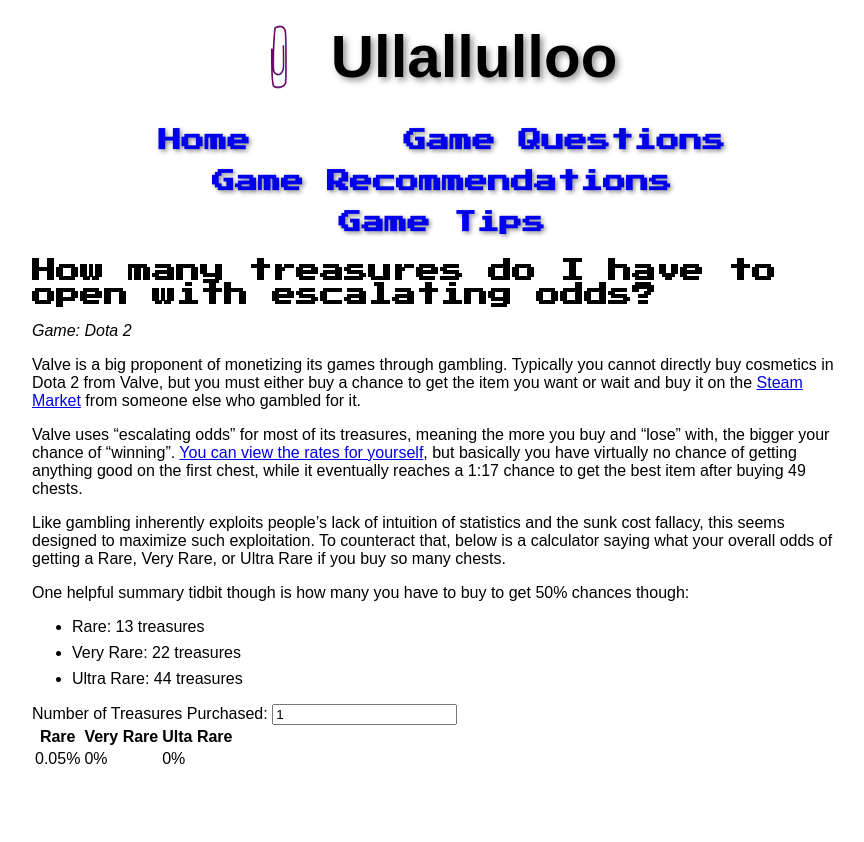
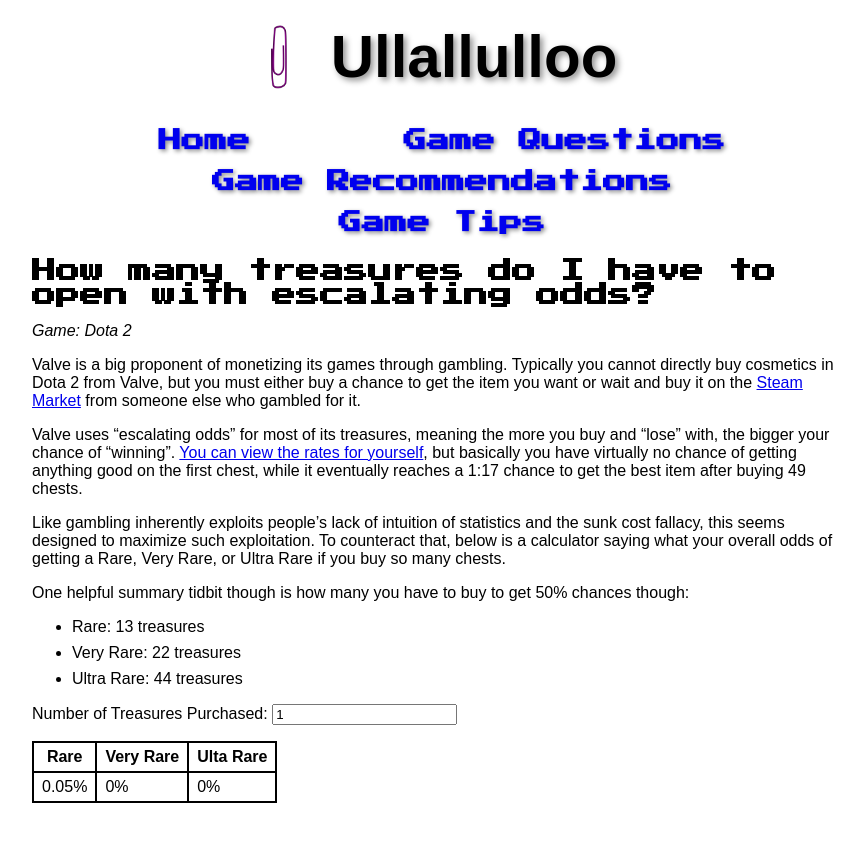
Before and after one commit to ullallulloo/ullallulloo.com, a Jekyll site: the page built from _game_questions/dota-2/how-many-treasures-do-i-have-to-open-with-escalating-odds/index.md, in a window 1280 px wide. Shown: the top 842 px of the page, without its empty margins (198-1062 px from the left). Built offline with Jekyll 4.4.1, drawn with Linux system fonts in a browser that asks for light colours.

Commit message:
Add basic table styling

```diff
--- a/css/style.scss
+++ b/css/style.scss
@@ -147,6 +147,14 @@
 li:not(:last-child) {
 	margin-bottom: 8px;
 }
+table {
+	border-collapse: collapse;
+	margin: 16px 0;
+}
+th, td {
+	border: 2px solid var(--text-color);
+	padding: 5px 8px;
+}
 footer {
 	padding: 20px;
 }
```
